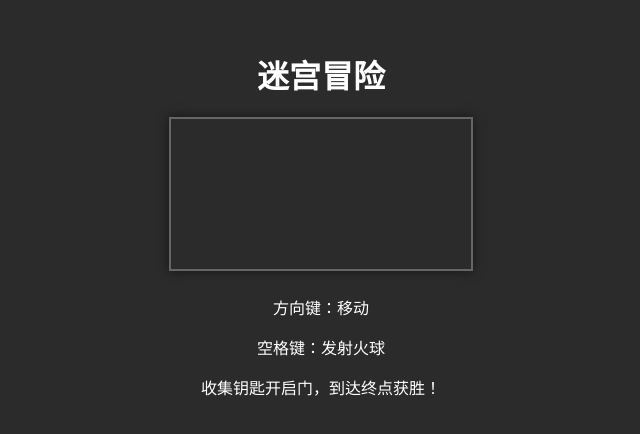
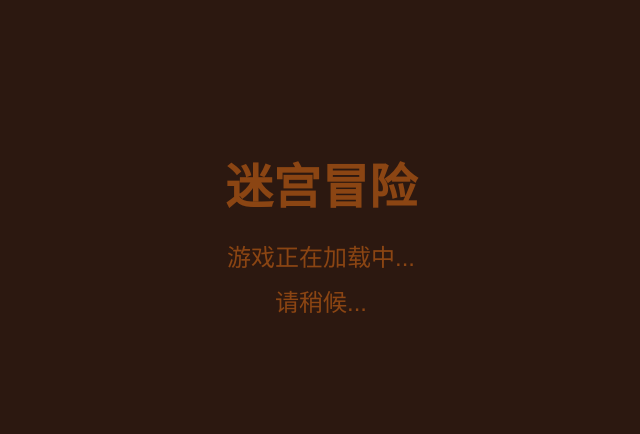
Before and after one commit to zhuoyuying/maze-game, a plain HTML site: page web/index.html in a window 1280 px wide. Shown: the part 178-612 px from the top of the page, without its empty margins (319-959 px from the left). Drawn offline with Linux system fonts and the light colour scheme.

Commit message:
Update web version with proper Pygame to web conversion

```diff
--- a/web/index.html
+++ b/web/index.html
@@ -8,41 +8,69 @@
         body {
             margin: 0;
             padding: 0;
-            background-color: #2b2b2b;
+            background-color: #2c1810;
             display: flex;
             justify-content: center;
             align-items: center;
             min-height: 100vh;
+            font-family: Arial, sans-serif;
+            color: #8b4513;
+        }
+        #loading {
+            text-align: center;
+        }
+        #loading h1 {
+            font-size: 48px;
+            margin-bottom: 20px;
+        }
+        #loading p {
+            font-size: 24px;
+            margin: 10px 0;
         }
         #canvas {
-            border: 2px solid #666;
-            box-shadow: 0 0 10px rgba(0,0,0,0.5);
+            display: none;
+            border: 4px solid #8b4513;
+            border-radius: 10px;
+            box-shadow: 0 0 30px rgba(139, 69, 19, 0.7);
         }
-        .game-container {
-            text-align: center;
-        }
-        h1 {
-            color: #fff;
-            font-family: Arial, sans-serif;
-            margin-bottom: 20px;
-        }
-        .controls {
-            color: #fff;
-            margin-top: 20px;
-            font-family: Arial, sans-serif;
+        #controls {
+            position: fixed;
+            top: 20px;
+            left: 20px;
+            background-color: rgba(44, 24, 16, 0.9);
+            padding: 15px;
+            border-radius: 10px;
+            border: 2px solid #8b4513;
+            box-shadow: 0 0 10px rgba(139, 69, 19, 0.5);
         }
     </style>
 </head>
 <body>
-    <div class="game-container">
+    <div id="loading">
         <h1>迷宫冒险</h1>
-        <canvas id="canvas"></canvas>
-        <div class="controls">
-            <p>方向键：移动</p>
-            <p>空格键：发射火球</p>
-            <p>收集钥匙开启门，到达终点获胜！</p>
-        </div>
+        <p>游戏正在加载中...</p>
+        <p>请稍候...</p>
     </div>
-    <script src="main.js"></script>
+    <canvas id="canvas"></canvas>
+    <div id="controls" style="display: none;">
+        <h3>游戏说明：</h3>
+        <p>方向键：移动</p>
+        <p>空格键：发射火球</p>
+        <p>收集钥匙开启门，到达终点获胜！</p>
+    </div>
+    <script>
+        window.addEventListener('load', function() {
+            document.getElementById('loading').style.display = 'block';
+            document.getElementById('canvas').style.display = 'none';
+            document.getElementById('controls').style.display = 'none';
+        });
+
+        window.addEventListener('pygbag-start', function() {
+            document.getElementById('loading').style.display = 'none';
+            document.getElementById('canvas').style.display = 'block';
+            document.getElementById('controls').style.display = 'block';
+        });
+    </script>
+    <script src="main.js" defer></script>
 </body>
 </html>
```
